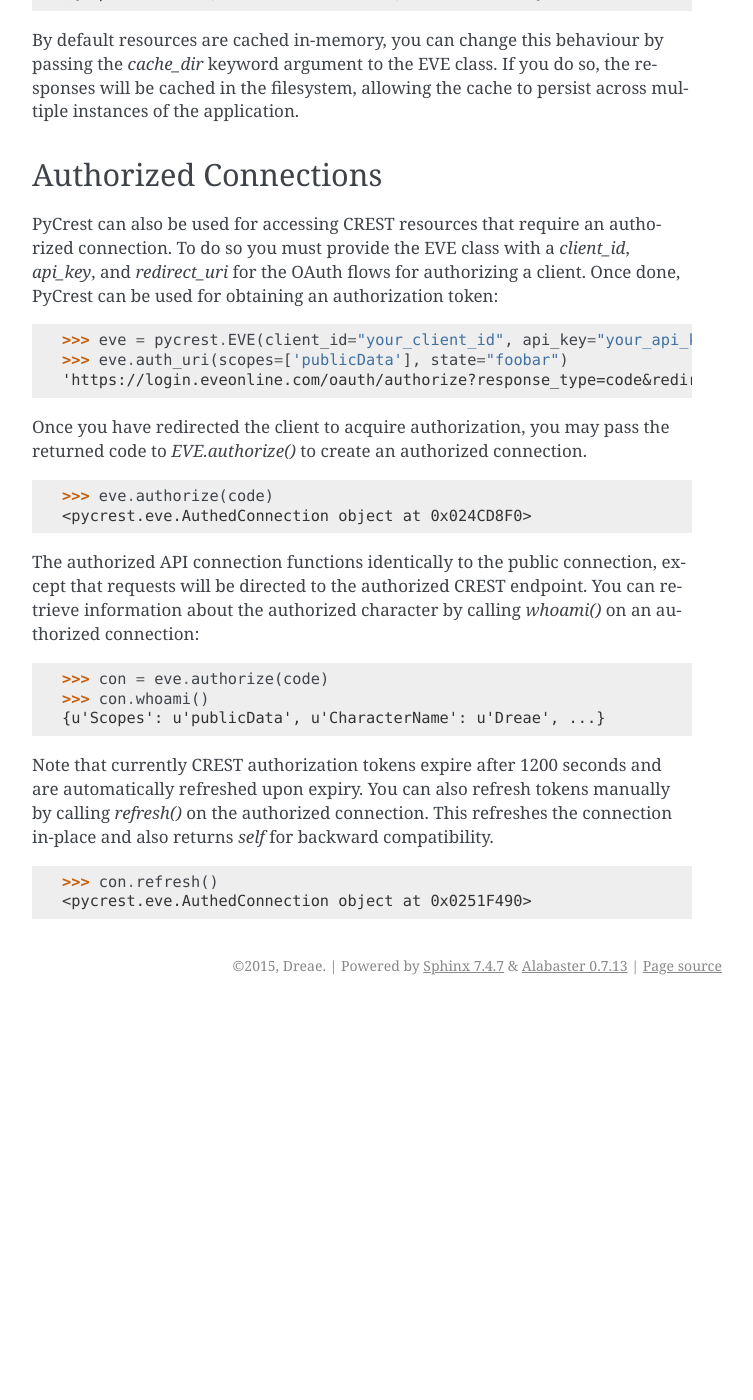
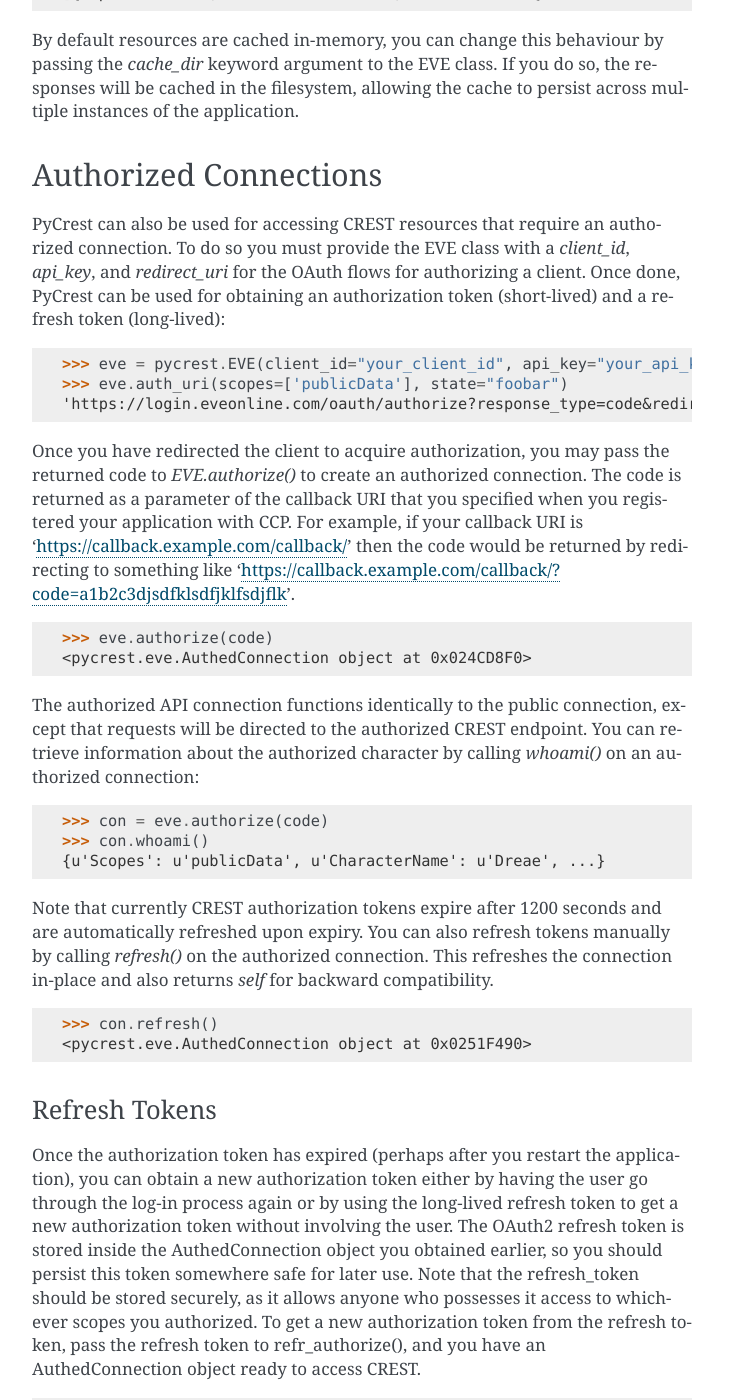
Before and after one commit to pycrest/PyCrest, a Sphinx documentation site: the page built from docs/index.rst, in a window 1280 px wide and 1400 px high, scrolled down 1614 px. Shown: the whole window, without its empty margins (388-1141 px from the left). Built offline with Sphinx 7.4.7, drawn with Linux system fonts in a browser that asks for light colours; before the commit the page ends 2619 px from its top, so only the background shows below that; some of the changed text lies outside the part shown.

Commit message:
document use of refresh tokens (#36)

```diff
--- a/docs/index.rst
+++ b/docs/index.rst
@@ -101,7 +101,7 @@ Authorized Connections
 
 PyCrest can also be used for accessing CREST resources that require an authorized connection.  To do so you must
 provide the EVE class with a `client_id`, `api_key`, and `redirect_uri` for the OAuth flows for authorizing a client.
-Once done, PyCrest can be used for obtaining an authorization token:
+Once done, PyCrest can be used for obtaining an authorization token (short-lived) and a refresh token (long-lived):
 
 .. highlight:: python
 
@@ -112,7 +112,7 @@ Once done, PyCrest can be used for obtaining an authorization token:
 .. highlight:: none
 
 Once you have redirected the client to acquire authorization, you may pass the returned code to `EVE.authorize()` to
-create an authorized connection.
+create an authorized connection. The code is returned as a parameter of the callback URI that you specified when you registered your application with CCP. For example, if your callback URI is 'https://callback.example.com/callback/' then the code would be returned by redirecting to something like 'https://callback.example.com/callback/?code=a1b2c3djsdfklsdfjklfsdjflk'.
 
 .. highlight:: python
 
@@ -143,3 +143,20 @@ in-place and also returns `self` for backward compatibility.
 <pycrest.eve.AuthedConnection object at 0x0251F490>
 
 .. highlight:: none
+
+Refresh Tokens
+--------------
+
+Once the authorization token has expired (perhaps after you restart the application), you can obtain a new authorization token either by having the user go through the log-in process again or by using the long-lived refresh token to get a new authorization token without involving the user. The OAuth2 refresh token is stored inside the AuthedConnection object you obtained earlier, so you should persist this token somewhere safe for later use. Note that the refresh_token should be stored securely, as it allows anyone who possesses it access to whichever scopes you authorized. To get a new authorization token from the refresh token, pass the refresh token to refr_authorize(), and you have an AuthedConnection object ready to access CREST.
+
+.. highlight:: python
+
+>>> con = eve.authorize(returnedCode)
+>>> con
+<pycrest.eve.AuthedConnection object at 0x7f06dd61e410>
+>>> con.refresh_token
+u'djsdfjklsdf9sd8f908sdf9sd9f8sd9f8sdf8sp9fd89psdf89spdf89spdf89spdf89p'
+
+
+>>> eve.refr_authorize(refresh_token)
+<pycrest.eve.AuthedConnection object at 0x7f06e21f48d0>
```
